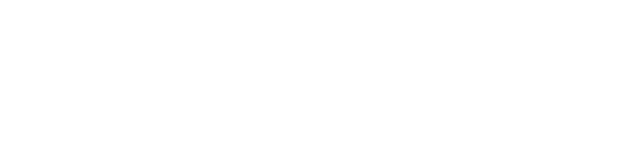
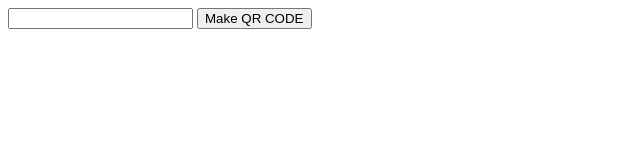
Before and after one commit to iArchitSharma/QR-Code-Generator, a plain HTML site: page index.html in a window 1280 px wide. Shown: the whole page, without its empty margins (0-640 px from the left). Drawn offline with Linux system fonts and the light colour scheme.

Commit message:
Input field added

```diff
--- a/index.html
+++ b/index.html
@@ -1,8 +1,31 @@
 <!DOCTYPE html>
 <html>
+
+<head>
+    <script type="text/javascript" src="qrcode.js"></script>
+
+
+</head>
+
 <body>
+    <input id="text" type="text" />
+    <button type="button" onclick="makeQR()">Make QR CODE</button>
+    <div id="myQR"> </div>
 
-<div id="myQR"> </div>
+    <script type="text/javascript ">
+        function makeQR() {
+            const text1 = document.getElementById("text").value;
+            let qrcode = new QRCode(document.getElementById("myQR"), {
+                text: text1,
+                width: 128,
+                height: 128,
+                colorDark: "#000000",
+                colorLight: "#ffffff",
+                correctLevel: QRCode.CorrectLevel.H
+            });
+        }
+    </script>
 
 </body>
+
 </html>
```
